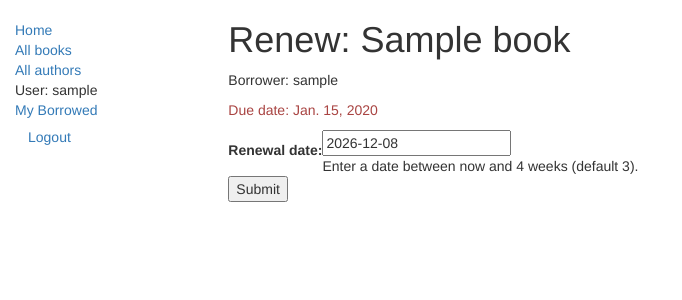
After one commit to rindouwu/django-practice, a Django app: page /catalog/book/00000000-0000-0000-0000-000000000001/renew/ in a window 1280 px wide. The commit adds this page. Shown: the top 300 px of the page, without its empty margins (0-682 px from the left). Run offline with Django 5.2, Linux system fonts and the light colour scheme; a user stored in the database is signed in; tables that the repository leaves empty hold one stand-in row (values such as "Sample post"); some libraries are stand-ins or nearby versions.

Commit message:
feat: use forms for renew books

```diff
--- /dev/null
+++ b/locallibrary/catalog/forms.py
@@ -0,0 +1,18 @@
+import datetime
+from django import forms
+from django.core.exceptions import ValidationError
+from django.utils.translation import gettext_lazy as _
+
+class RenewBookForm(forms.Form):
+    renewal_date = forms.DateField(help_text="Enter a date between now and 4 weeks (default 3).")
+
+    def clean_renewal_date(self):
+        data = self.cleaned_data['renewal_date']
+
+        if data < datetime.date.today():
+            raise ValidationError(_('Invalid date - renewal in past'))
+
+        if data > datetime.date.today() + datetime.timedelta(weeks=4):
+            raise ValidationError(_('Invalid date - renewal more than 4 weeks ahead'))
+
+        return data
--- a/locallibrary/catalog/templates/base_generic.html
+++ b/locallibrary/catalog/templates/base_generic.html
@@ -23,10 +23,9 @@
               <li><a href="{% url 'index' %}">Home</a></li>
               <li><a href="{% url 'books' %}">All books</a></li>
               <li><a href="{% url 'authors' %}">All authors</a></li>
-
               {% if user.is_authenticated %}
+                <li>
                   <li>User: {{ user.get_username }}</li>
-              <li>
                   <li><a href="{% url 'my-borrowed' %}">My Borrowed</a></li>
                   <form id="logout-form" method="post" action="{% url 'logout' %}">
                     {% csrf_token %}
@@ -42,16 +41,5 @@
         <div class="col-sm-10 ">{% block content %}{% endblock %}</div>
       </div>
     </div>
-    {% if user.is_authenticated %}
-    <li>User: {{ user.get_username }}</li>
-    <li>
-      <form id="logout-form" method="post" action="{% url 'logout' %}">
-        {% csrf_token %}
-        <button type="submit" class="btn btn-link">Logout</button>
-      </form>
-    </li>
-    {% else %}
-      <li><a href="{% url 'login'%}?next={{request.path}}">Login</a></li>
-    {% endif %}
   </body>
 </html>
--- /dev/null
+++ b/locallibrary/catalog/templates/catalog/book_renew_librarian.html
@@ -0,0 +1,15 @@
+{% extends "base_generic.html" %}
+
+{% block content %}
+  <h1>Renew: {{ book_instance.book.title }}</h1>
+  <p>Borrower: {{ book_instance.borrower }}</p>
+  <p{% if book_instance.is_overdue %} class="text-danger"{% endif %}>Due date: {{ book_instance.due_back }}</p>
+
+  <form action="" method="post">
+    {% csrf_token %}
+    <table>
+    {{ form.as_table }}
+    </table>
+    <input type="submit" value="Submit">
+  </form>
+{% endblock %}
--- a/locallibrary/catalog/urls.py
+++ b/locallibrary/catalog/urls.py
@@ -1,4 +1,4 @@
-from django.urls import re_path
+from django.urls import re_path, path
 from . import views
 
 urlpatterns = [
@@ -12,3 +12,9 @@ urlpatterns = [
 urlpatterns += [
     re_path(r'^mybooks/$', views.LoanedBooksByUserListView.as_view(), name='my-borrowed'),
 ]
+urlpatterns += [
+    path('book/<uuid:pk>/renew/', views.renew_book_librarian, name='renew-book-librarian'),
+]
+urlpatterns += [
+    path('borrowed/', views.LoanedBooksAllListView.as_view(), name='all-borrowed'),
+]
--- a/locallibrary/catalog/views.py
+++ b/locallibrary/catalog/views.py
@@ -2,6 +2,33 @@ from django.shortcuts import render
 from .models import Book, Author, BookInstance, Genre
 from django.views import generic
 from django.contrib.auth.mixins import LoginRequiredMixin
+import datetime
+from django.contrib.auth.decorators import login_required, permission_required
+from django.shortcuts import get_object_or_404, render
+from django.http import HttpResponseRedirect
+from django.urls import reverse
+from catalog.forms import RenewBookForm
+
+@login_required
+@permission_required('catalog.can_mark_returned', raise_exception=True)
+def renew_book_librarian(request, pk):
+    book_instance = get_object_or_404(BookInstance, pk=pk)
+
+    if request.method == 'POST':
+        form = RenewBookForm(request.POST)
+        if form.is_valid():
+            book_instance.due_back = form.cleaned_data['renewal_date']
+            book_instance.save()
+            return HttpResponseRedirect(reverse('all-borrowed'))
+    else:
+        proposed_renewal_date = datetime.date.today() + datetime.timedelta(weeks=3)
+        form = RenewBookForm(initial={'renewal_date': proposed_renewal_date})
+
+    context = {
+        'form': form,
+        'book_instance': book_instance,
+    }
+    return render(request, 'catalog/book_renew_librarian.html', context)
 
 class LoanedBooksByUserListView(LoginRequiredMixin, generic.ListView):
     model = BookInstance
@@ -14,6 +41,21 @@ class LoanedBooksByUserListView(LoginRequiredMixin, generic.ListView):
             .filter(status__exact='o')
             .order_by('due_back')
         )
+
+from django.contrib.auth.mixins import PermissionRequiredMixin
+
+class LoanedBooksAllListView(PermissionRequiredMixin, generic.ListView):
+    """Представление со списком всех книг, выданных на руки (только для библиотекарей)."""
+    model = BookInstance
+    permission_required = 'catalog.can_mark_returned'
+    template_name = 'catalog/bookinstance_list_borrowed_all.html'
+    paginate_by = 10
+
+    def get_queryset(self):
+        return BookInstance.objects.filter(status__exact='o').order_by('due_back')
+
+
+
 # Create your views here.
 def index(request):
     num_books = Book.objects.all().count()
```
Also changed, not shown: locallibrary/catalog/templates/catalog/bookinstance_list_borrowed_all.html (added, +21 -0 lines). Lines whose indentation alone changed are shown as unchanged.
